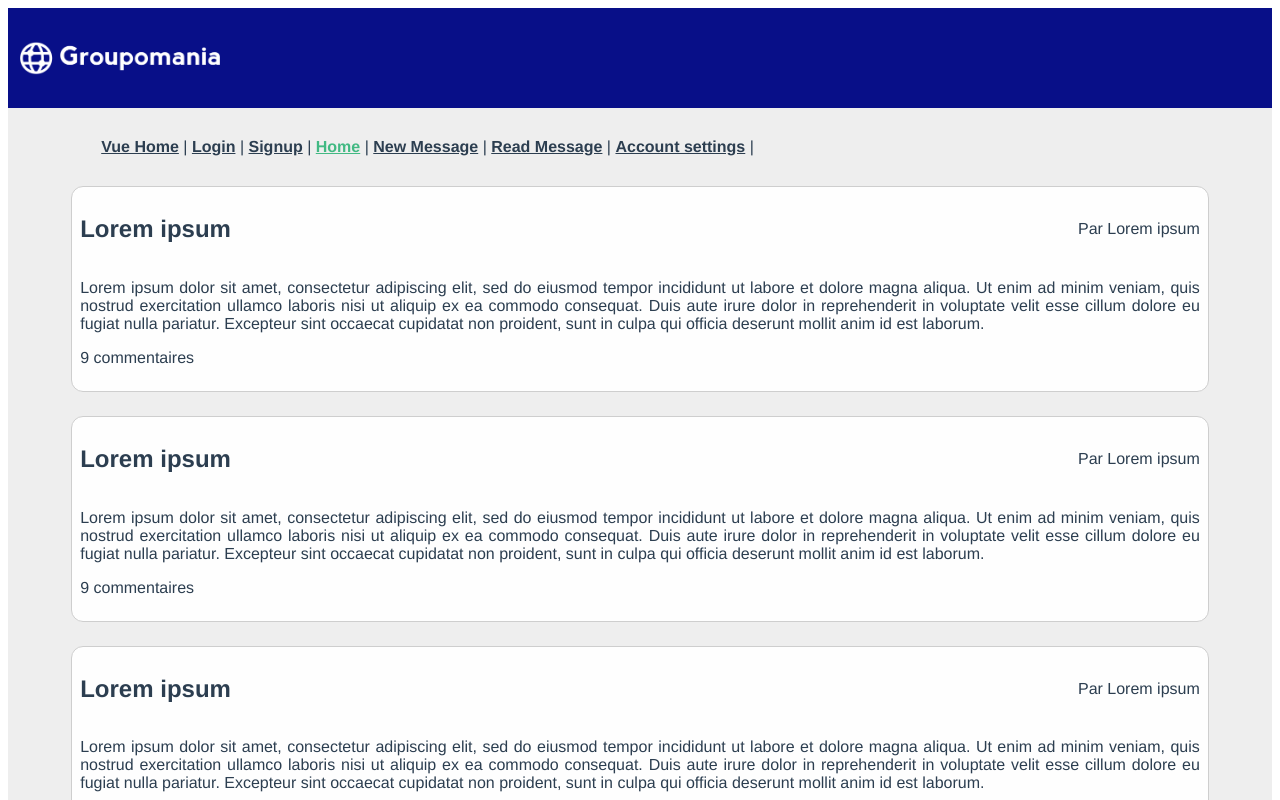
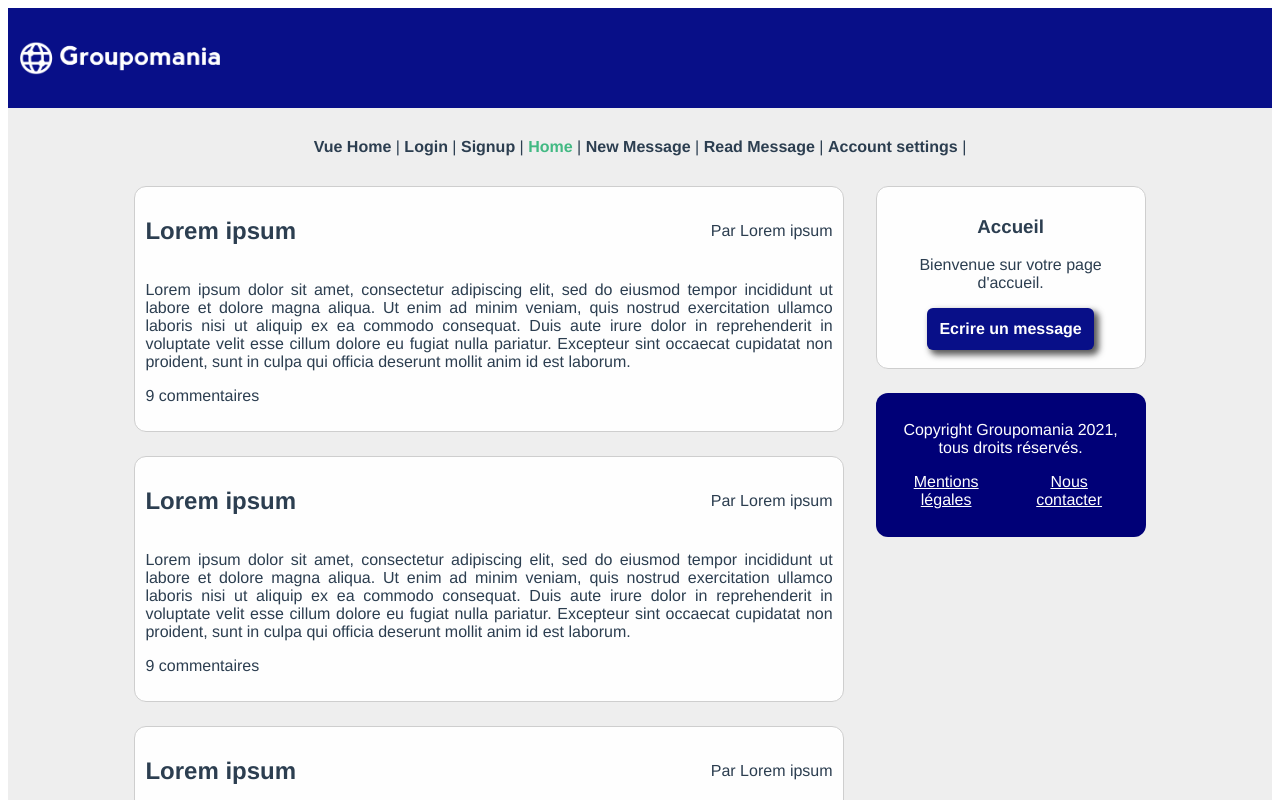
Before and after one commit to yann-lcrx/YannickLacroix_7_22072021, a Vue app in the folder frontend/groupomania/: page /homepage in a window 1280 px wide. Shown: the top 800 px of the page. Built offline with nearby package versions, Linux system fonts and the light colour scheme.

Commit message:
Homepage, composant footer

```diff
--- a/frontend/groupomania/src/App.vue
+++ b/frontend/groupomania/src/App.vue
@@ -19,32 +19,18 @@
       </div>
       <router-view />
     </div>
-    <footer>
-      <p>Copyright Groupomania 2021, tous droits réservés.</p>
-    </footer>
+    <Footer />
   </div>
 </template>
 
 <script>
-/*import Vue from "vue"
-    const app = new Vue({
-        el: '#app',
-        data: {
-            connected: false,
-        }
-    })
-  export default {}*/
+import Footer from '@/components/Footer';
 
   export default {
     name:"",
     components : {
-
+      Footer
     },
-  data() {
-    return {
-      connected: false
-    }
-  },
   methods : {
     isConnected(){
       return false;
@@ -89,19 +75,29 @@
 }
 
 .container {
-  max-width: 90%;
+  max-width: 80%;
   margin: auto;
-}
-
-footer {
-  background-color: #000077;
-  color: #fff;
-  height: 100px;
-  display: flex;
-  justify-content: center;
-  p {
-    align-self: center;
+  > div {
+    max-width: 1240px;
+    margin: auto;
+  }
+  > section {
+    max-width: 1240px;
+    margin: auto;
   }
 }
 
+.card {
+  padding: 10px;
+  background-color: #fefefe;
+  border-radius: 12px;
+  margin-bottom: 24px;
+  border: 1px solid #cecece;
+}
+
+a {
+  color: unset;
+  text-decoration: none;
+}
+
 </style>
--- a/frontend/groupomania/src/components/Button.vue
+++ b/frontend/groupomania/src/components/Button.vue
@@ -1,5 +1,5 @@
 <template>
-    <div>
+    <div class="button">
         <a :class="type" :href="link">{{ text }}</a>
     </div>
 </template>
@@ -16,16 +16,23 @@ export default {
 </script>
 
 <style lang="scss">
+    div {
+        text-align: center;
+    }
     .btn {
         color: #fefefe;
         text-decoration: none;
-        padding: 10px;
+        padding: 12px;
         border-radius: 6px;
         box-shadow: 4px 4px 6px 1px rgba(22,22,22,0.7);
         font-weight: bold;
         &--login{
             background-color: #080f88;
         }
+        &--write{
+            background-color: #080f88;
+            display: inline-block;
+        }
         &--signup{
             background-color: #aa2f18;
         }
--- /dev/null
+++ b/frontend/groupomania/src/components/Footer.vue
@@ -0,0 +1,43 @@
+<template>
+    <footer>
+      <p>Copyright Groupomania 2021, tous droits réservés.</p>
+      <ul>
+        <li><a href="google.com">Mentions légales</a></li>
+        <li><a href="google.com">Nous contacter</a></li>
+      </ul>
+    </footer>
+</template>
+
+<script>
+export default {
+    Name: "Footer",
+    props: {
+
+    }
+}
+</script>
+
+<style lang="scss" scoped>
+    footer {
+        background-color: #000077;
+        color: #fff;
+        height: 100px;
+        padding-top: 12px
+    }
+    p {
+        align-self: center;
+    }
+    ul {
+        list-style-type: none;
+        text-indent:0px;
+        padding-left: 0px;
+        display: flex;
+        justify-content: center;
+    }
+    li {
+        margin-right: 12px
+    }
+    a {
+        text-decoration: underline;
+    }
+</style>
--- a/frontend/groupomania/src/components/Message.vue
+++ b/frontend/groupomania/src/components/Message.vue
@@ -1,6 +1,6 @@
 <template>
     <a href="">
-        <div class="message">
+        <div class="message card">
             <div class="message__header"><h2>Lorem ipsum</h2><p>Par Lorem ipsum</p></div>
             <p>Lorem ipsum dolor sit amet, consectetur adipiscing elit, sed do eiusmod tempor incididunt ut labore et dolore magna aliqua. Ut enim ad minim veniam, quis nostrud exercitation ullamco laboris nisi ut aliquip ex ea commodo consequat. Duis aute irure dolor in reprehenderit in voluptate velit esse cillum dolore eu fugiat nulla pariatur. Excepteur sint occaecat cupidatat non proident, sunt in culpa qui officia deserunt mollit anim id est laborum.</p>
             <p>9 commentaires</p>
@@ -18,16 +18,7 @@ export default {
 </script>
 
 <style lang="scss" scoped>
-    a {
-        color: unset;
-        text-decoration: none;
-    }
     .message{
-        padding: 8px;
-        background-color: #fefefe;
-        border-radius: 12px;
-        margin-bottom: 24px;
-        border: 1px solid #cecece;
         text-align: justify;
         &__header {
             display: flex;
--- a/frontend/groupomania/src/components/MessageList.vue
+++ b/frontend/groupomania/src/components/MessageList.vue
@@ -1,12 +1,19 @@
 <template>
-    <div>
+    <div class="message-list">
         <section>
             <Message />
             <Message />
             <Message />
         </section>
         <aside>
-            <Button text="Ecrire un message" class="btn btn--write" link="google.com"/>
+            <div>
+                <div class="card">
+                    <h1>Accueil</h1>
+                    <p>Bienvenue sur votre page d'accueil.</p>
+                    <Button text="Ecrire un message" type="btn btn--write" link="writenew"/>
+                </div>
+                <Footer />
+            </div>
         </aside>
     </div>
 </template>
@@ -14,15 +21,46 @@
 <script>
     import Message from "@/components/Message";
     import Button from "@/components/Button";
+    import Footer from "@/components/Footer";
+
 
     export default {
         name: "MessageList",
         components: {
-            Message, Button
+            Message, Button, Footer
+        },
+        data() {
+            return {
+                messageList: true
+            }
         }
     }
 </script>
 
-<style lang="sass" scoped>
-
+<style lang="scss" scoped>
+    .message-list {
+        display: flex;
+    }
+    section {
+        flex: 1;
+        margin-right: 32px;
+    }
+    aside {
+        width: 270px;
+        > div {
+            position: fixed;
+            width: 270px;
+        }
+    }
+    footer {
+        padding: 12px;
+        border-radius: 12px;
+        height: unset;
+        ul{
+            flex-flow: column nowrap
+        }
+    }
+    .button {
+        margin-bottom: 8px
+    }
 </style>
--- a/frontend/groupomania/src/components/TextInput.vue
+++ b/frontend/groupomania/src/components/TextInput.vue
@@ -26,8 +26,10 @@
         margin-bottom: 12px;
         width: 100%;
         font-size: 1.3rem;
-        padding: 6px;
+        padding-top: 6px;
+        padding-bottom: 6px;
         border-radius: 8px;
         border: 1px gray solid;
+        text-indent: 8px;
     }
 </style>
--- a/frontend/groupomania/src/components/UserForm.vue
+++ b/frontend/groupomania/src/components/UserForm.vue
@@ -5,13 +5,14 @@
             <div>
                 <img src="../assets/icon.png" alt="icône Groupomania">
             </div>
-            <form>
+            <form class="card">
                     <div v-for="(field, index) in fieldList" :key="index">
                         <TextInput :id="field.id" :placeholder="field.placeholder" :type="field.type"/>
                     </div>
                     <div class="buttons">
                         <Button link="#" :type="buttonClass" :text="buttonLabel" />
                     </div>
+                    <p>Mot de passe oublié ? Cliquez <a href="google.com">ici</a>.</p>
             </form>
         </div>
     </section>
@@ -56,6 +57,7 @@
         flex: 0.9;
         max-width: 500px;
         margin-top: 24px;
+        padding: 16px
     }
     h1 {
         text-align: initial;
@@ -75,9 +77,14 @@
     }
 
     .buttons {
-        width: 100%;
         max-width: 600px;
         margin: auto;
         margin-top: 24px;
+        justify-content: center;
+        display: flex;
+        margin-bottom: 32px
+    }
+    a {
+        text-decoration: underline;
     }
 </style>
--- a/frontend/groupomania/src/views/Signup.vue
+++ b/frontend/groupomania/src/views/Signup.vue
@@ -1,5 +1,5 @@
 <template>
-    <div class="container">
+    <div>
         <UserForm formType="signup" buttonLabel="S'inscrire" buttonClass="btn btn--signup"/>
     </div>
 </template>
```
